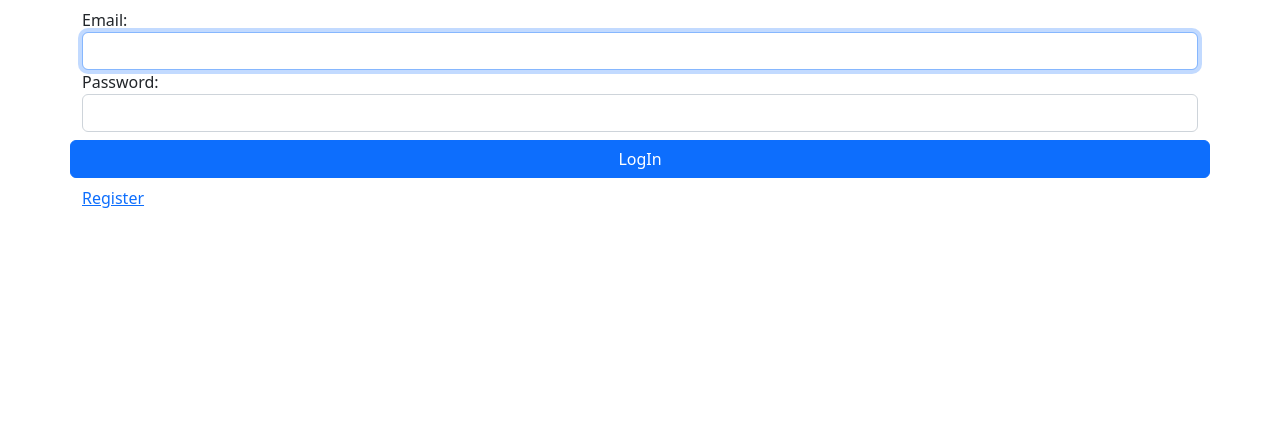
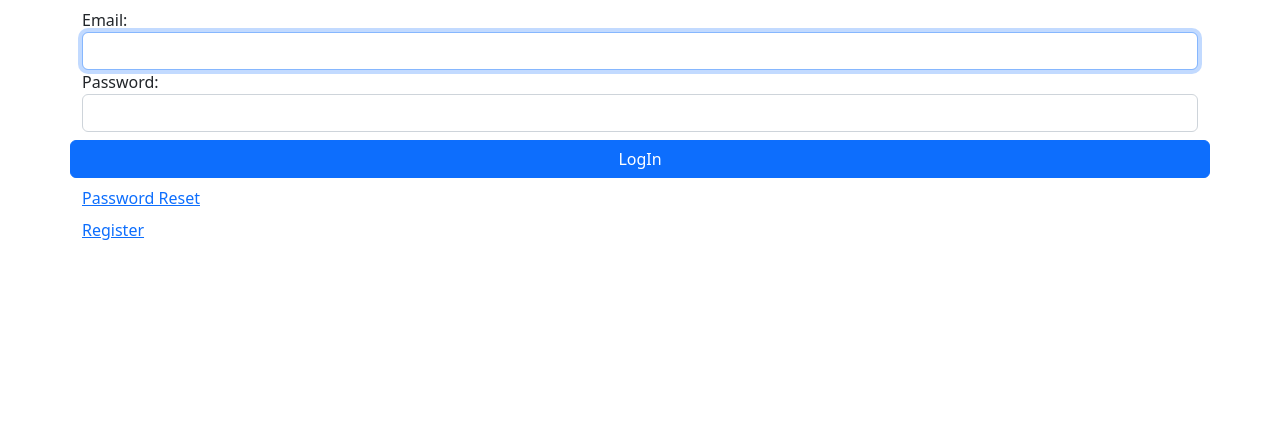
Before and after one commit to svetlinst/Service-manager, a Django app: page /en/accounts/login/ in a window 1280 px wide. Shown: the part 56-495 px from the top of the page. Run offline with Django 4.2, Linux system fonts and the light colour scheme; parts of the project's set-up code (start-up, migrations or seed data) failed here and were passed over; some libraries are stand-ins or nearby versions.

Commit message:
Add basic password reset functionality

```diff
--- a/service_manager/service_manager/accounts/forms.py
+++ b/service_manager/service_manager/accounts/forms.py
@@ -59,3 +59,7 @@ class EditProfileForm(BootstrapFormMixin, forms.ModelForm):
     class Meta:
         model = Profile
         fields = ('first_name', 'last_name', 'phone_number')
+
+
+class PasswordResetForm(BootstrapFormMixin, auth_forms.PasswordResetForm):
+    pass
--- a/service_manager/service_manager/accounts/models.py
+++ b/service_manager/service_manager/accounts/models.py
@@ -19,6 +19,10 @@ class AppUser(auth_models.AbstractBaseUser, auth_models.PermissionsMixin):
     date_joined = models.DateTimeField(
         auto_now_add=True,
 
+    )
+
+    is_active = models.BooleanField(
+        default=True,
     )
 
     USERNAME_FIELD = 'email'
--- a/service_manager/service_manager/accounts/templates/login_user.html
+++ b/service_manager/service_manager/accounts/templates/login_user.html
@@ -9,6 +9,9 @@
                     <button type="submit" class="btn btn-primary ">LogIn</button>
                 </div>
                 <div class="row justify-content-center my-2">
+                    <a type="submit" href="{% url 'password_reset' %}" class="link-primary">Password Reset</a>
+                </div>
+                <div class="row justify-content-center my-2">
                     <a type="submit" href="{% url 'register_user' %}" class="link-primary">Register</a>
                 </div>
             </form>
--- /dev/null
+++ b/service_manager/service_manager/accounts/templates/password/password_reset_complete.html
@@ -0,0 +1,6 @@
+{% extends 'base.html' %}
+{% load i18n %}
+{% block content %}
+    <h2>{% trans 'Reset Password' %}</h2>
+    <p>{% trans 'Your password has been changed.' %}</p>
+{% endblock %}
--- /dev/null
+++ b/service_manager/service_manager/accounts/templates/password/password_reset_done.html
@@ -0,0 +1,6 @@
+{% extends 'base.html' %}
+{% load i18n %}
+{% block content %}
+    <h2>{% trans 'Reset Password' %}</h2>
+    <p>{% trans 'We have sent you reset password link on your email. Please Check Your Email.' %}</p>
+{% endblock %}
--- /dev/null
+++ b/service_manager/service_manager/accounts/templates/password/password_reset_subject.txt
@@ -0,0 +1,3 @@
+{% load i18n %}{% autoescape off %}
+{% blocktrans %}Password reset on {{ site_name }}{% endblocktrans %}
+{% endautoescape %}
--- a/service_manager/service_manager/accounts/urls.py
+++ b/service_manager/service_manager/accounts/urls.py
@@ -1,10 +1,16 @@
 from django.urls import path
 
-from service_manager.accounts.views import RegisterView, LoginUserView, LogoutUserView, EditProfileView
+from service_manager.accounts.views import RegisterView, LoginUserView, LogoutUserView, EditProfileView, \
+    PasswordResetView, PasswordResetDoneView, PasswordResetConfirmView, PasswordResetCompleteView
 
 urlpatterns = (
     path('register/', RegisterView.as_view(), name='register_user'),
     path('login/', LoginUserView.as_view(), name='login_user'),
     path('logout/', LogoutUserView.as_view(), name='logout_user'),
     path('profile/<int:pk>/', EditProfileView.as_view(), name='edit_profile'),
+    path('password_reset/', PasswordResetView.as_view(),
+         name='password_reset'),
+    path('password_reset/done/', PasswordResetDoneView.as_view(), name='password_reset_done'),
+    path('password_reset/confirm/<uidb64>/<token>/', PasswordResetConfirmView.as_view(), name='password_reset_confirm'),
+    path('password_reset/complete/', PasswordResetCompleteView.as_view(), name='password_reset_complete'),
 )
--- a/service_manager/service_manager/accounts/views.py
+++ b/service_manager/service_manager/accounts/views.py
@@ -5,7 +5,7 @@ import django.views.generic as views
 from django.urls import reverse_lazy
 from django.contrib.auth import views as auth_views, login
 
-from service_manager.accounts.forms import RegisterForm, LoginForm, EditProfileForm
+from service_manager.accounts.forms import RegisterForm, LoginForm, EditProfileForm, PasswordResetForm
 from service_manager.accounts.models import Profile
 
 
@@ -40,3 +40,23 @@ class EditProfileView(LoginRequiredMixin, views.UpdateView):
     template_name = 'edit_profile.html'
     form_class = EditProfileForm
     success_url = reverse_lazy('index')
+
+
+class PasswordResetView(auth_views.PasswordResetView):
+    template_name = 'password/password_reset.html'
+    form_class = PasswordResetForm
+    success_url = reverse_lazy('index')
+    subject_template_name = 'password/password_reset_subject.txt'
+    email_template_name = 'password/password_reset_email.html'
+
+
+class PasswordResetDoneView(auth_views.PasswordResetDoneView):
+    template_name = 'password/password_reset_done.html'
+
+
+class PasswordResetConfirmView(auth_views.PasswordResetConfirmView):
+    template_name = 'password/password_reset_confirm.html'
+
+
+class PasswordResetCompleteView(auth_views.PasswordResetCompleteView):
+    template_name = 'password/password_reset_complete.html'
```
Also changed, not shown: service_manager/service_manager/accounts/templates/password/password_reset.html (added, +18 -0 lines), service_manager/service_manager/accounts/templates/password/password_reset_confirm.html (added, +18 -0 lines), service_manager/service_manager/accounts/templates/password/password_reset_email.html (added, +13 -0 lines), service_manager/service_manager/accounts/migrations/0003_appuser_is_active.py (added).
